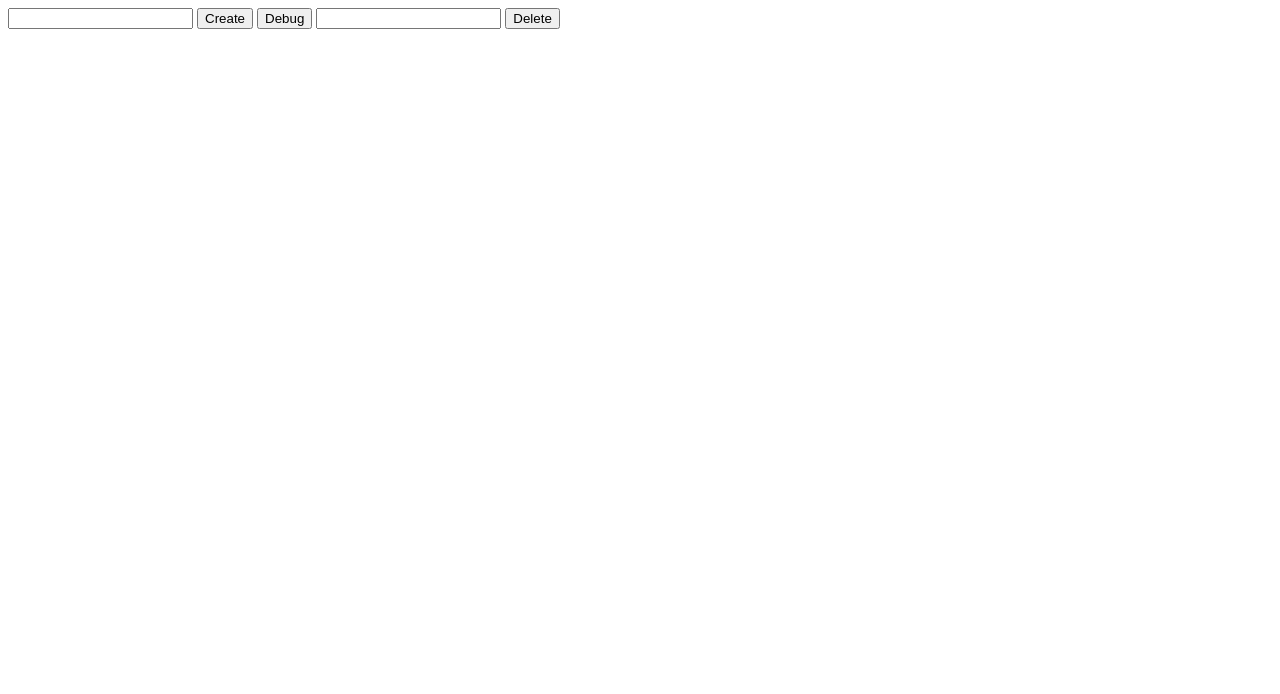
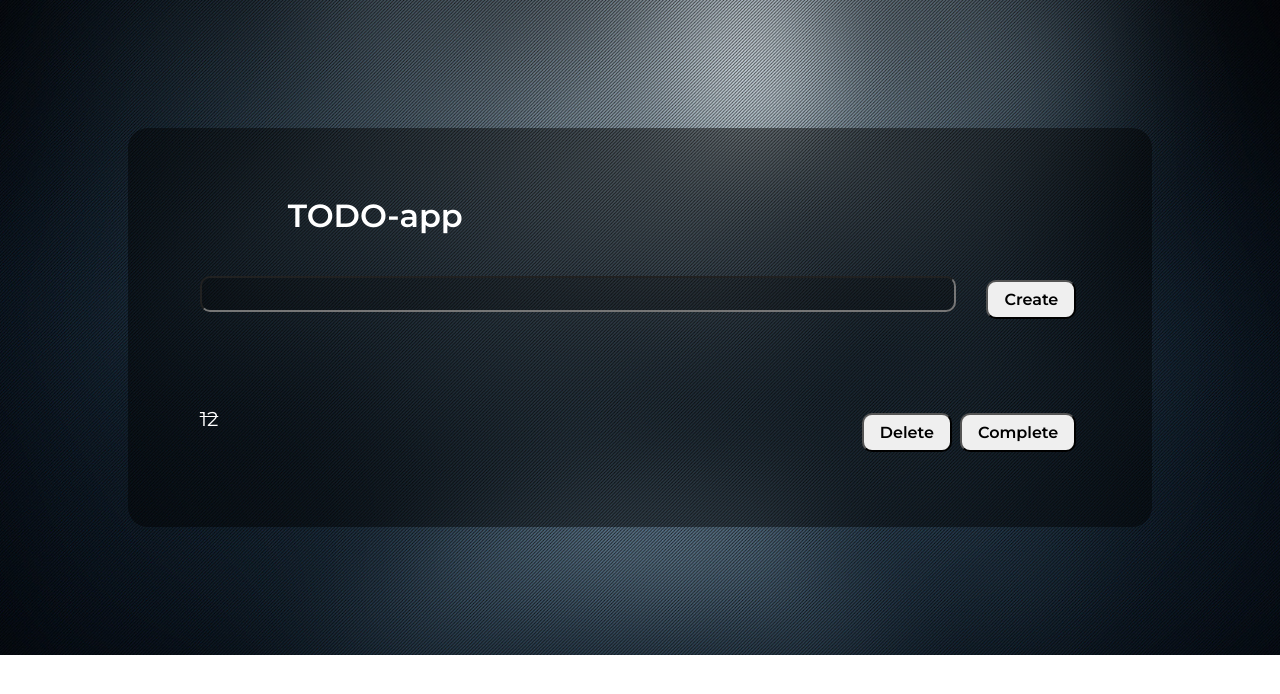
Before and after one commit to IlyaKasperovich/ToDoList, a website built with webpack: page index.html in a window 1280 px wide. Built offline with nearby package versions, Linux system fonts and the light colour scheme; data requests are answered from the project's data file.

Commit message:
added render

```diff
--- /dev/null
+++ b/css/style.css
@@ -0,0 +1,203 @@
+html,
+body,
+div,
+span,
+applet,
+object,
+iframe,
+h1,
+h2,
+h3,
+h4,
+h5,
+h6,
+p,
+blockquote,
+pre,
+a,
+abbr,
+acronym,
+address,
+big,
+cite,
+code,
+del,
+dfn,
+em,
+img,
+ins,
+kbd,
+q,
+s,
+samp,
+small,
+strike,
+strong,
+sub,
+sup,
+tt,
+var,
+b,
+u,
+i,
+center,
+dl,
+dt,
+dd,
+ol,
+ul,
+li,
+fieldset,
+form,
+label,
+legend,
+table,
+caption,
+tbody,
+tfoot,
+thead,
+tr,
+th,
+td,
+article,
+aside,
+canvas,
+details,
+embed,
+figure,
+figcaption,
+footer,
+header,
+hgroup,
+menu,
+nav,
+output,
+ruby,
+section,
+summary,
+time,
+mark,
+audio,
+video {
+  margin: 0;
+  padding: 0;
+  border: 0;
+  font-size: 100%;
+  font: inherit;
+  vertical-align: baseline;
+}
+/* HTML5 display-role reset for older browsers */
+article,
+aside,
+details,
+figcaption,
+figure,
+footer,
+header,
+hgroup,
+menu,
+nav,
+section {
+  display: block;
+}
+body {
+  line-height: 1;
+}
+ol,
+ul {
+  list-style: none;
+}
+blockquote,
+q {
+  quotes: none;
+}
+blockquote:before,
+blockquote:after,
+q:before,
+q:after {
+  content: "";
+  content: none;
+}
+table {
+  border-collapse: collapse;
+  border-spacing: 0;
+}
+
+html {
+  width: 100%;
+  height: 100%;
+}
+
+body {
+  width: 100%;
+  height: 100%;
+}
+
+* {
+  font-family: "Montserrat", sans-serif;
+  color: white;
+}
+
+.todo-app {
+  background-image: url(../img/background5.jpg);
+  background-repeat: no-repeat;
+  background-size: cover;
+  padding: 10%;
+}
+
+.todo-app__wrapper-content {
+  display: block;
+  padding: 7%;
+  background-color: rgba(0, 0, 0, 45%);
+  border-radius: 20px;
+}
+
+.todo-app__logo {
+  padding-left: 10%;
+  font-weight: 600;
+  font-size: 32px;
+}
+
+.todo-app__input-content {
+  padding-top: 5%;
+  padding-bottom: 5%;
+}
+
+.todo-app__input {
+  width: 85%;
+  height: 30px;
+  color: white;
+  font-size: 20px;
+  border-radius: 10px;
+  background: rgba(0, 0, 0, 25%);
+}
+
+.button {
+  color: black;
+  padding: 8px 16px;
+  border-radius: 10px;
+  font-size: 16px;
+  font-weight: 600;
+  float: right;
+  margin: 4px;
+}
+
+.task {
+  padding-top: 6%;
+}
+
+.task__title {
+  display: inline;
+  color: white;
+  font-size: 20px;
+}
+
+.task:after {
+  content: "";
+  display: block;
+  clear: both;
+}
+
+.task_toggled {
+  text-decoration: line-through;
+}
--- a/db.json
+++ b/db.json
@@ -1,4 +1,11 @@
 {
-  "tasks": [],
+  "tasks": [
+    {
+      "id": "664ar7s",
+      "title": "12",
+      "completed": true,
+      "creationMoment": 1569338120026
+    }
+  ],
   "logs": []
 }
--- a/index.html
+++ b/index.html
@@ -1,4 +1,36 @@
 <!DOCTYPE html>
+<html lang="ru">
+  <head>
+    <meta charset="UTF-8" />
+    <meta name="viewport" content="width=device-width, initial-scale=1.0" />
+    <meta http-equiv="X-UA-Compatible" content="ie=edge" />
+    <link href="https://fonts.googleapis.com/css?family=Montserrat:400,600&display=swap" rel="stylesheet">
+    <link rel="stylesheet" href="css/style.css" />
+    <title>TODO-app</title>
+  </head>
+  <body>
+    <main>
+      <article class="todo-app">
+        <div class="todo-app__wrapper-content">
+          <h1 class="todo-app__logo">TODO-app</h1>
+
+          <div class="todo-app__input-content">
+              <input id="2" class="todo-app__input" type="text">
+              <button id="1" class="button">Create</button>
+          </div>
+
+          <div class="todo-app__tasks">
+
+          </div>
+
+        </div>
+      </article>
+    </main>
+    <script src="dist/bundle.js"></script>
+  </body>
+</html>
+
+<!-- <!DOCTYPE html>
 <html lang="en">
   <head>
     <meta charset="UTF-8" />
@@ -16,4 +48,4 @@
 
     <script src="dist/bundle.js"></script>
   </body>
-</html>
+</html> -->
--- a/src/main.js
+++ b/src/main.js
@@ -1,4 +1,5 @@
 import { Render } from "./render";
+import { RealRender } from "./render";
 import { AbstractStore } from "./store";
 import { StoreJS } from "./store";
 import { StoreLS } from "./store";
@@ -14,32 +15,36 @@ class ToDoApplication {
   constructor() {}
 
   execute() {
+
+    let taskContainer = document.querySelector(".todo-app__tasks");
+
     const store = new StoreJS();
-    const render = new Render();
-    const taskManager = new LoggerableTaskManager(
-      store,
-      new Logger({ level: "debug" })
-    );
+    const render = new RealRender(taskContainer);
+    const taskManager = new TaskManager(store);
     const toDo = new ToDo(taskManager, render);
 
-    let titleInputRef = document.getElementById("title-input");
-    let createTaskBtnRef = document.getElementById("create-btn");
-    let debugBtnRef = document.getElementById("debug-btn");
+    render.deleteTaskFunction = toDo.deleteTask.bind(toDo);
+    render.toggleTaskFunction = toDo.toggleTask.bind(toDo);
 
-    let idInputRef = document.getElementById("id-input");
-    let deleteBtnReg = document.getElementById("delete-btn");
+
+    let titleInputRef = document.querySelector(".todo-app__input");
+    let createTaskBtnRef = document.querySelector(".todo-app__input-content .button");
+    // let debugBtnRef = document.getElementById("debug-btn");
+
+    // let idInputRef = document.getElementById("id-input");
+    // let deleteBtnReg = document.getElementById("delete-btn");
 
     createTaskBtnRef.addEventListener("click", () => {
       toDo.addTask(titleInputRef.value);
+      titleInputRef.value = "";
     });
 
-    debugBtnRef.addEventListener("click", () => {
-      toDo.init();
-    });
-
-    deleteBtnReg.addEventListener("click", () => {
-      toDo.deleteTask(idInputRef.value);
-    });
+    // debugBtnRef.addEventListener("click", () => {
+    //   toDo.init();
+    // });
+    // deleteBtnReg.addEventListener("click", () => {
+    //   toDo.deleteTask(idInputRef.value);
+    // });
 
     toDo.init();
   }
--- a/src/render.js
+++ b/src/render.js
@@ -1,5 +1,84 @@
-export class Render {
+class AbstractRender {
+  renderTask(task){
+    throw new Error ("not implemented");
+  }
+}
+
+export class Render extends AbstractRender {
+  constructor(){
+    super();
+  }
   renderTask(task) {
     console.log(task);
   }
 }
+
+export class RealRender extends AbstractRender {
+  constructor(taskContainer){
+    super();
+    this._taskContainer = taskContainer;
+  }
+
+  set deleteTaskFunction(func){
+    this._deleteTaskFunction = func;
+  }
+
+  set toggleTaskFunction(func){
+    this._toggleTaskFunction = func;
+  }
+
+  deleteTask(id){
+    let div = this._taskContainer.querySelector(`#${id}`);
+    div.remove();
+  }
+
+  toggleTask(id){
+    let task = this._taskContainer.querySelector(`#${id}`);
+
+    if(task.getAttribute("class") === "task"){
+      task.removeAttribute("class");
+      task.setAttribute("class","task task_toggled");
+    } else if(task.getAttribute("class") === "task task_toggled"){
+      task.setAttribute("class","task");
+    }
+  }
+
+  renderTask(task){
+    let div = document.createElement("div");
+    if(!task.completed){
+      div.setAttribute("class","task");
+    } else{
+      div.setAttribute("class","task task_toggled");
+    }
+    div.setAttribute("id",`${task.id}`);
+
+    let p = document.createElement("p");
+    p.setAttribute("class", "task__title");
+    p.innerText = task.title;
+
+    let toggleBtn = document.createElement("button");
+    toggleBtn.setAttribute("class","button");
+    toggleBtn.innerText = "Complete";
+
+    let deleteBtn = document.createElement("button");
+    deleteBtn.setAttribute("class","button");
+    deleteBtn.innerText = "Delete";
+
+    div.addEventListener("click", (event)=>{
+      let target = event.target;
+
+      if(target.getAttribute("class") === "button" && target.innerText === "Delete"){
+        this._deleteTaskFunction(task.id);
+        this.deleteTask(task.id);
+      }
+
+      if(target.getAttribute("class") === "button" && target.innerText === "Complete"){
+        this._toggleTaskFunction(task.id);
+        this.toggleTask(task.id);
+      }
+    })
+
+    div.append(p,toggleBtn, deleteBtn);
+    this._taskContainer.append(div);
+  }
+}
--- a/src/taskManager.js
+++ b/src/taskManager.js
@@ -13,7 +13,7 @@ export class TaskManager {
   createTask(title) {
     let id = Math.random()
       .toString(36)
-      .substring(2, 16);
+      .substring(2, 9);
     let task = new Task(id, title);
     return this._store.saveTask(task);
   }
```
Also changed, not shown: img/background5.jpg (added).
